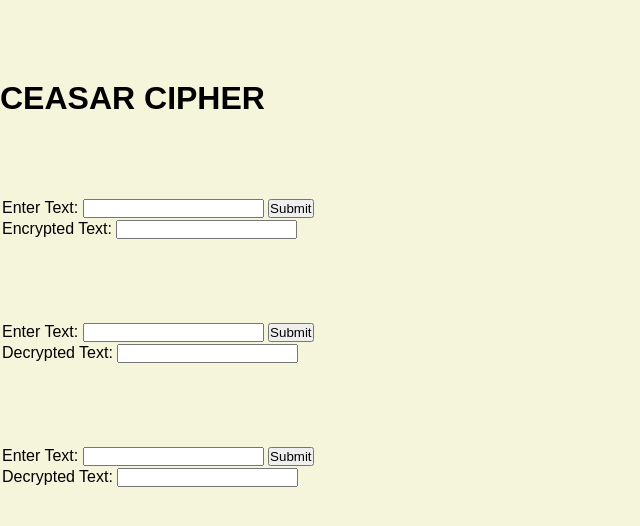
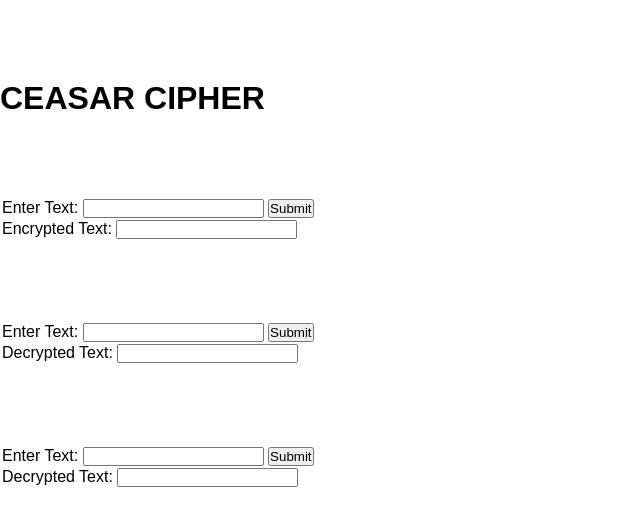
Before and after one commit to zjsan/Ceasar-Cipher-Tool, a Flask app: page / in a window 1280 px wide. Shown: the top 526 px of the page, without its empty margins (0-640 px from the left). Run offline with Flask 3, Linux system fonts and the light colour scheme.

Commit message:
Update main.css

```diff
--- a/static/css/main.css
+++ b/static/css/main.css
@@ -6,7 +6,7 @@
 body
 {
     font-family: sans-serif;
-    background-color: beige;
+    background-color: ;
 }
 
 .content1{
@@ -16,6 +16,9 @@ body
 .content2{
     margin-top: 5rem;
 }
+.content3{
+    margin-top: 5rem;
+}
 #sysname{
     margin-top: 5rem;
     display: flex;
```
